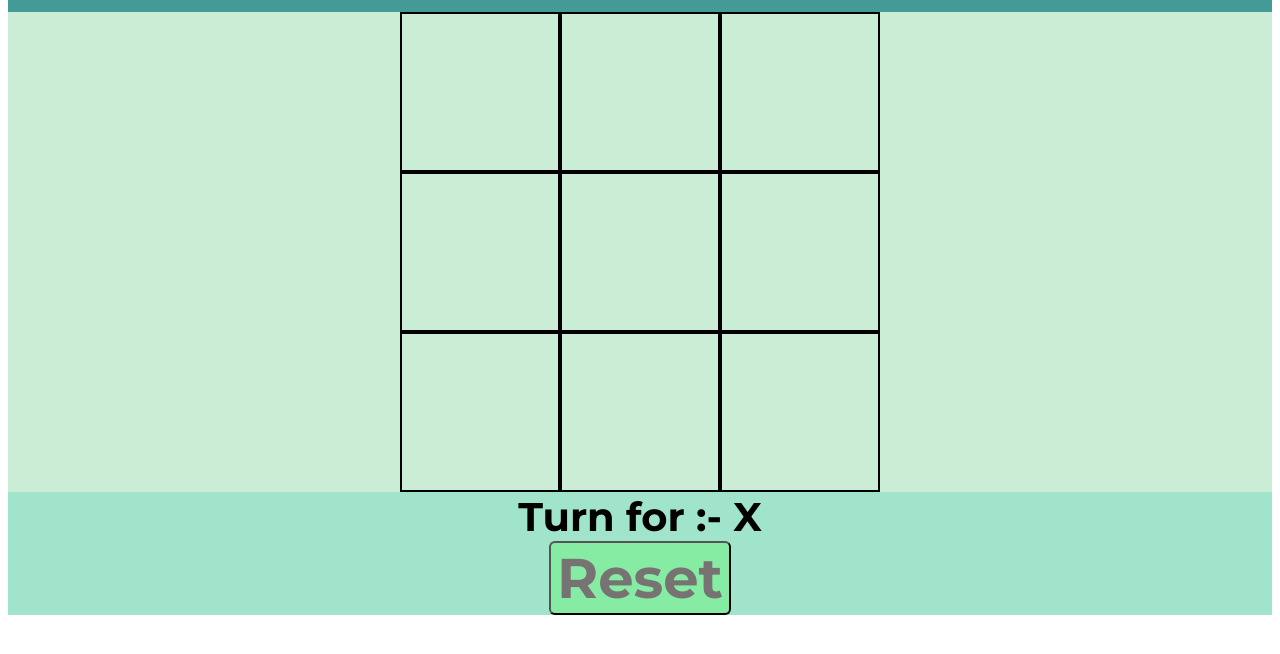
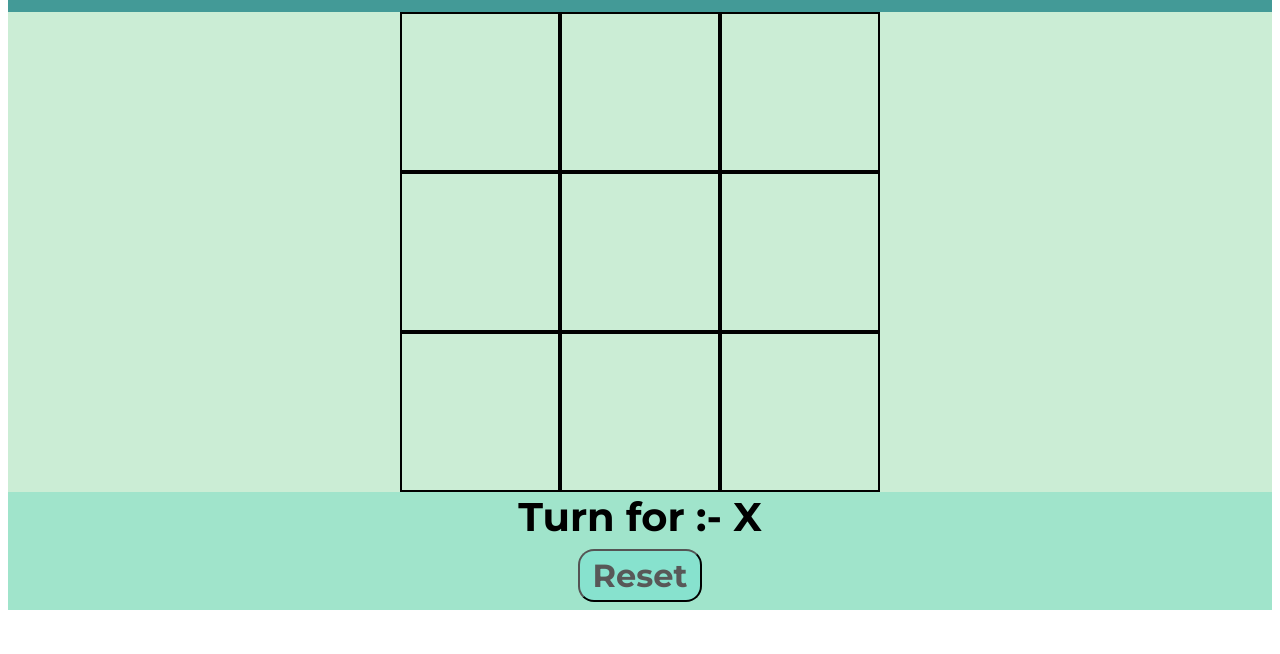
Before and after one commit to LalitDeore30/TicTacToe, a plain HTML site: page index.html in a window 1280 px wide. Shown: the part 144-798 px from the top of the page. Drawn offline with Linux system fonts and the light colour scheme.

Commit message:
Updated the styling of reset button

```diff
--- a/style.css
+++ b/style.css
@@ -40,15 +40,20 @@ ul{
       background-color: #97DECE;
 }
 .btn{
-    border-radius: 6px;
-    font-size: 45px;
+    border-radius: 1rem;
+    font-size: 2rem;
+    cursor: pointer;
+    margin: .5rem 0;
+    padding: .3rem .8rem;
+    letter-spacing: 1;
     font-family: 'Montserrat', sans-serif;
-    font-size: 3.5rem;
-    background-color: #86eca3;
-    color:rgb(120, 115, 115);
+    background-color: #87e2ce;
+    color:#585858;
+    transition: .4s ease;
 }
 .btn:hover{
-    background-color:  #59f184;
+    background-color:  #57e4c5;
+    transform: scale(1.03);
 }
 .gameinfo{
     background-color:#A0E4CB;
```
